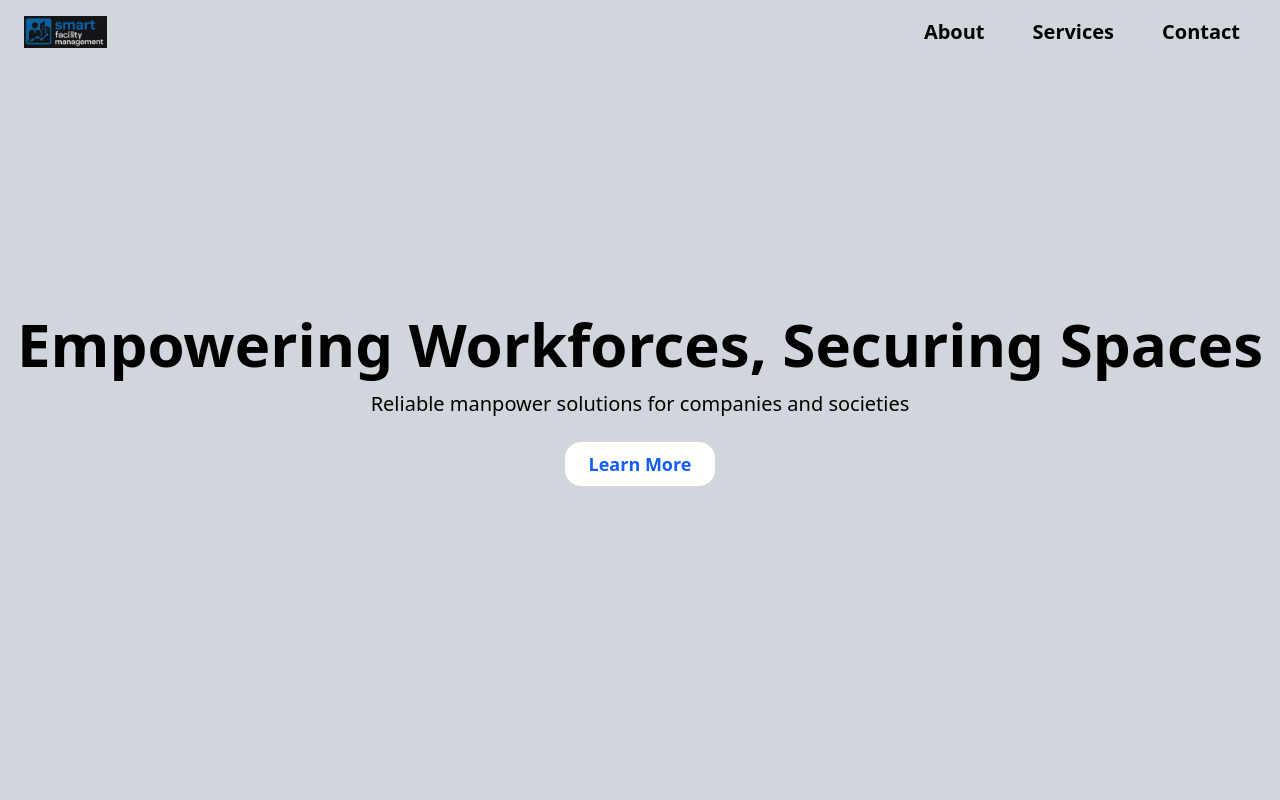
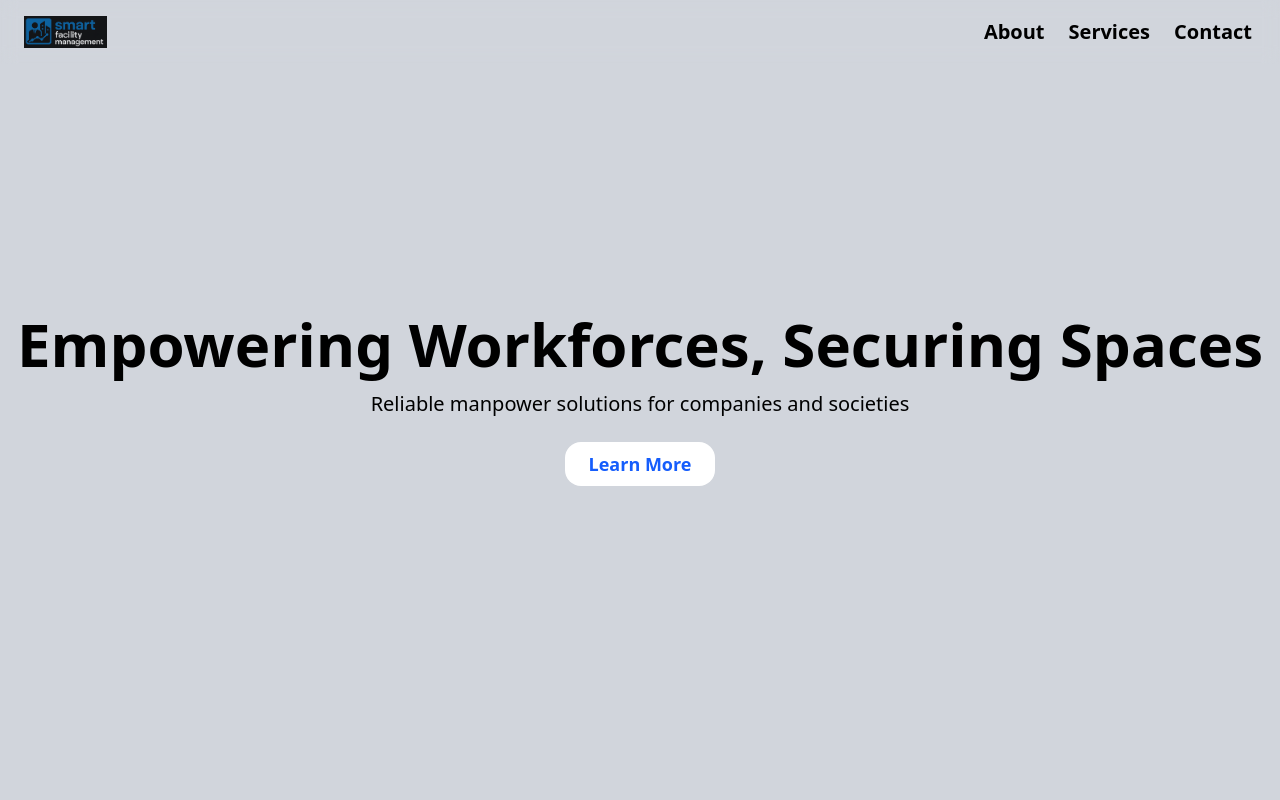
Before and after one commit to PANDEYAKASH2002/SMF, a React (Vite) app: page / in a window 1280 px wide. Shown: the top 800 px of the page. Built offline with nearby package versions, Linux system fonts and the light colour scheme.

Commit message:
Update Body.jsx

```diff
--- a/src/Components/Body.jsx
+++ b/src/Components/Body.jsx
@@ -48,9 +48,9 @@ export default function CompanyWebsite() {
             <div> <img src="/logo1.jpg" alt="logo" className="h-8 " /></div>
           {/* <div className="text-xl flex justify-center font-bold">SMART FACILITY MANAGEMENT</div> */}
           <div className="space-x-4">
-           <b> <button onClick={() => handleScroll("about")} className="hover:underline text-black text-xl px-4">About</button></b>
-            <b><button onClick={() => handleScroll("services")} className="hover:underline text-black text-xl px-4">Services</button></b>
-            <b><button onClick={() => handleScroll("contact")} className="hover:underline text-black text-xl px-4">Contact</button></b>
+           <b> <button onClick={() => handleScroll("about")} className="hover:underline text-black text-xl px-1">About</button></b>
+            <b><button onClick={() => handleScroll("services")} className="hover:underline text-black text-xl px-1">Services</button></b>
+            <b><button onClick={() => handleScroll("contact")} className="hover:underline text-black text-xl px-1">Contact</button></b>
           </div>
         </nav>
         <h1 className="text-4xl md:text-6xl text-black font-bold mb-4" data-aos="fade-up">Empowering Workforces, Securing Spaces</h1>
```
